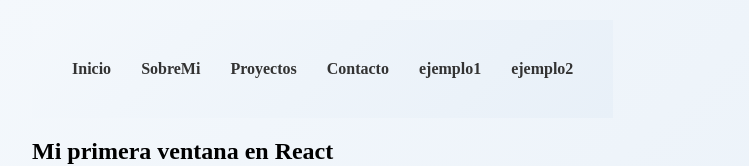
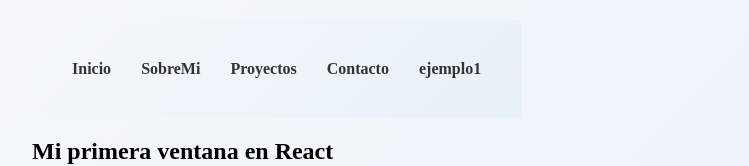
Before and after one commit to P-cpu-cell/portafolio, a React (Vite) app: page /portafolio/ejemplo1 in a window 1280 px wide. Shown: the top 166 px of the page, without its empty margins (8-757 px from the left). Built offline with nearby package versions, Linux system fonts and the light colour scheme.

Commit message:
actualizar app

```diff
--- a/src/App.jsx
+++ b/src/App.jsx
@@ -28,7 +28,7 @@ function App() {
           <Route path="/Contacto" element={<Contacto />} />
 
           <Route path="/ejemplo1" element={<Ejemplo1 />} />
-          <Route path="/ejemplo2" element={<Ejemplo2 />} />
+
         </Routes>
       </BrowserRouter>
     </main>
--- a/src/components/Menu.jsx
+++ b/src/components/Menu.jsx
@@ -10,7 +10,6 @@ function Menu() {
         <Link to="/Proyectos">Proyectos</Link>
         <Link to="/Contacto">Contacto</Link>
         <Link to="/ejemplo1">ejemplo1</Link>
-        <Link to="/ejemplo2">ejemplo2</Link>
 
 
       </nav>
```
